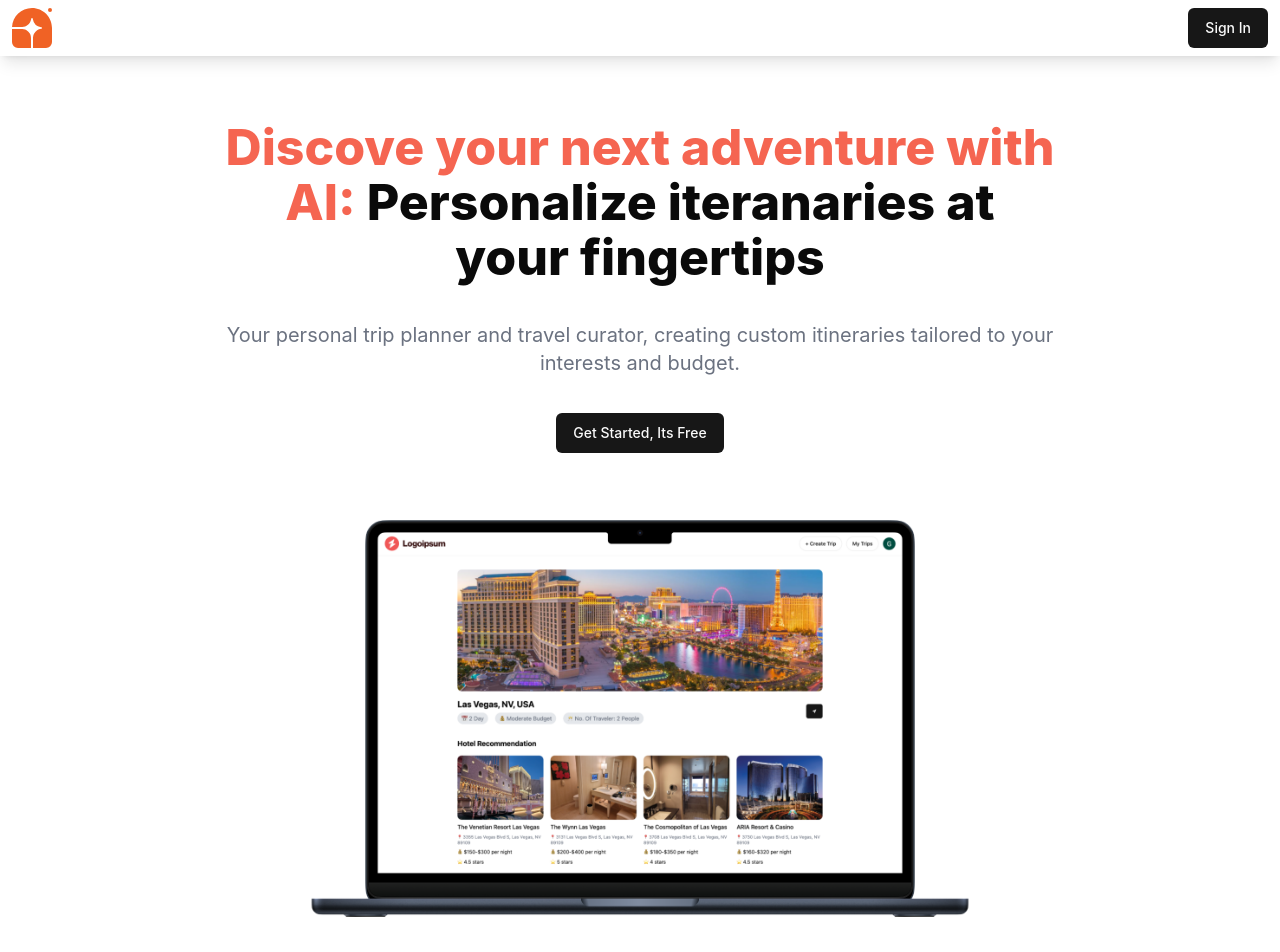
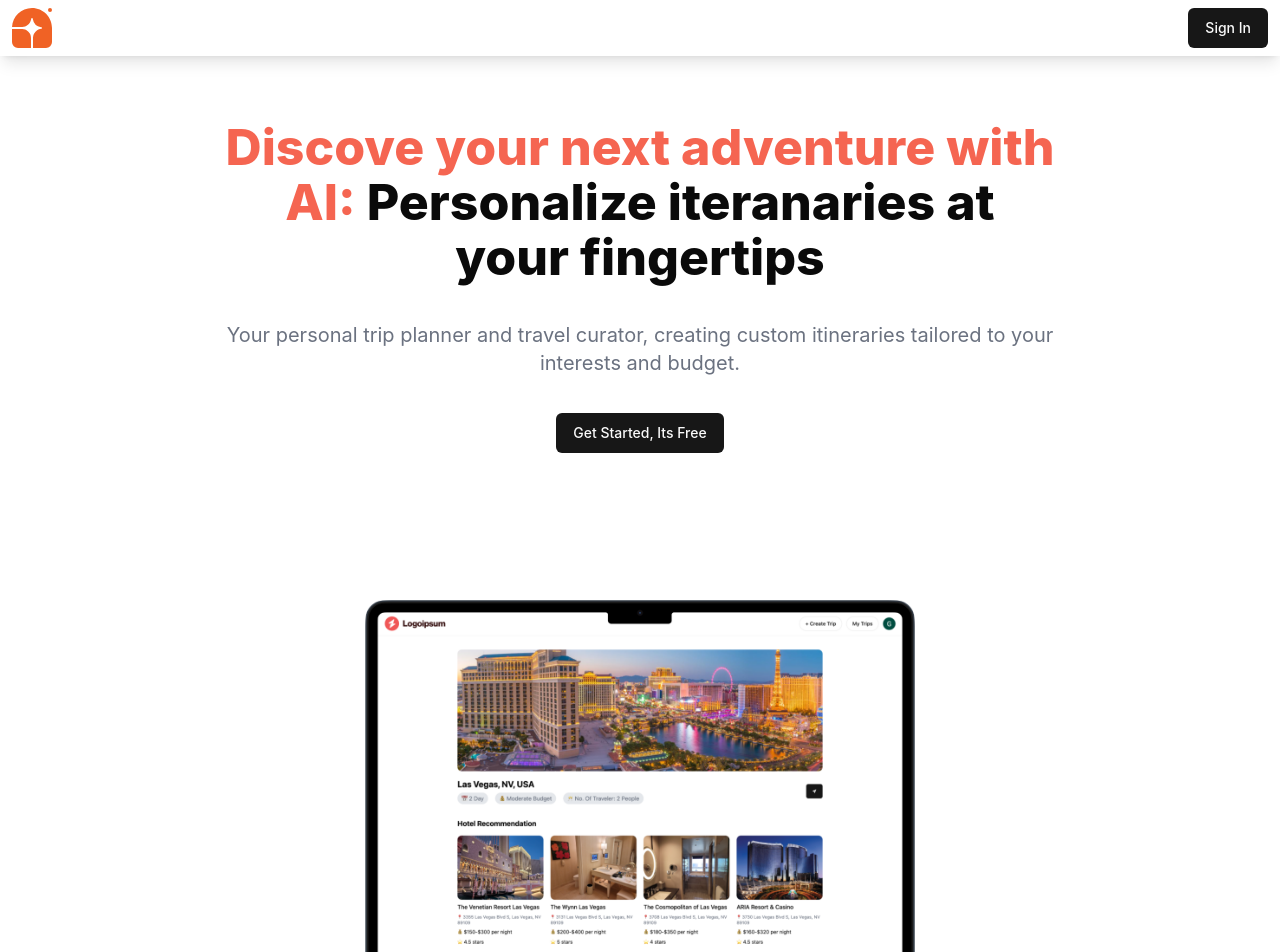
Before and after one commit to jagdishbutte/Aidventure, a React (Vite) app: page / in a window 1280 px wide. Shown: the top 952 px of the page. Built offline with nearby package versions, Linux system fonts and the light colour scheme; no server answers.

Commit message:
Get Started Button error resolved

```diff
--- a/src/components/custom/Hero.jsx
+++ b/src/components/custom/Hero.jsx
@@ -11,11 +11,11 @@ function Hero() {
         <p className='text-xl text-gray-500 text-center'>
             Your personal trip planner and travel curator, creating custom itineraries tailored to your interests and budget.
         </p>
-        <Link to={'/create-trip'}>
+        <Link to={'/create-trip'} className='cursor-pointer'>
             <Button>Get Started,  Its Free</Button>
         </Link>
 
-        <img src="\landing.png" className='-mt-20' />
+        <img src="\landing.png"/>
     </div>
   )
 }
```
